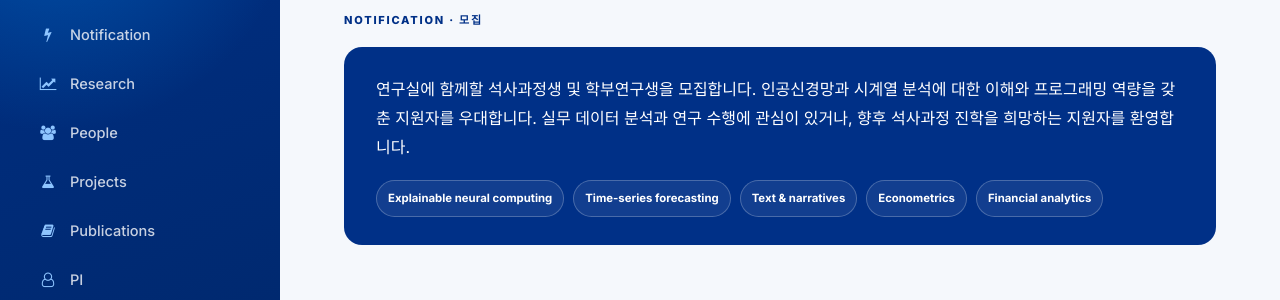
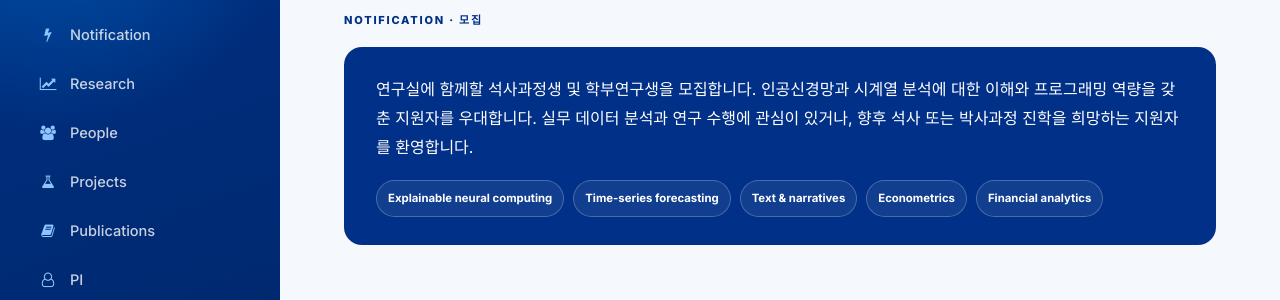
Before and after one commit to seo-beomseok/lab-homepage, a Jekyll site: the page built from index.html, in a window 1280 px wide and 900 px high, scrolled down 385 px. Shown: the part 181-481 px from the top of the window. Built offline with Jekyll 4.4.1, drawn with Linux system fonts in a browser that asks for light colours.

Commit message:
Update index.html

```diff
--- a/index.html
+++ b/index.html
@@ -28,7 +28,7 @@ title: ""
     <div class="lab-hero">
       <div>
         <p class="large">
-          연구실에 함께할 석사과정생 및 학부연구생을 모집합니다. 인공신경망과 시계열 분석에 대한 이해와 프로그래밍 역량을 갖춘 지원자를 우대합니다. 실무 데이터 분석과 연구 수행에 관심이 있거나, 향후 석사과정 진학을 희망하는 지원자를 환영합니다.
+          연구실에 함께할 석사과정생 및 학부연구생을 모집합니다. 인공신경망과 시계열 분석에 대한 이해와 프로그래밍 역량을 갖춘 지원자를 우대합니다. 실무 데이터 분석과 연구 수행에 관심이 있거나, 향후 석사 또는 박사과정 진학을 희망하는 지원자를 환영합니다.
         </p>
       </div>
       <div class="lab-themes">
```
